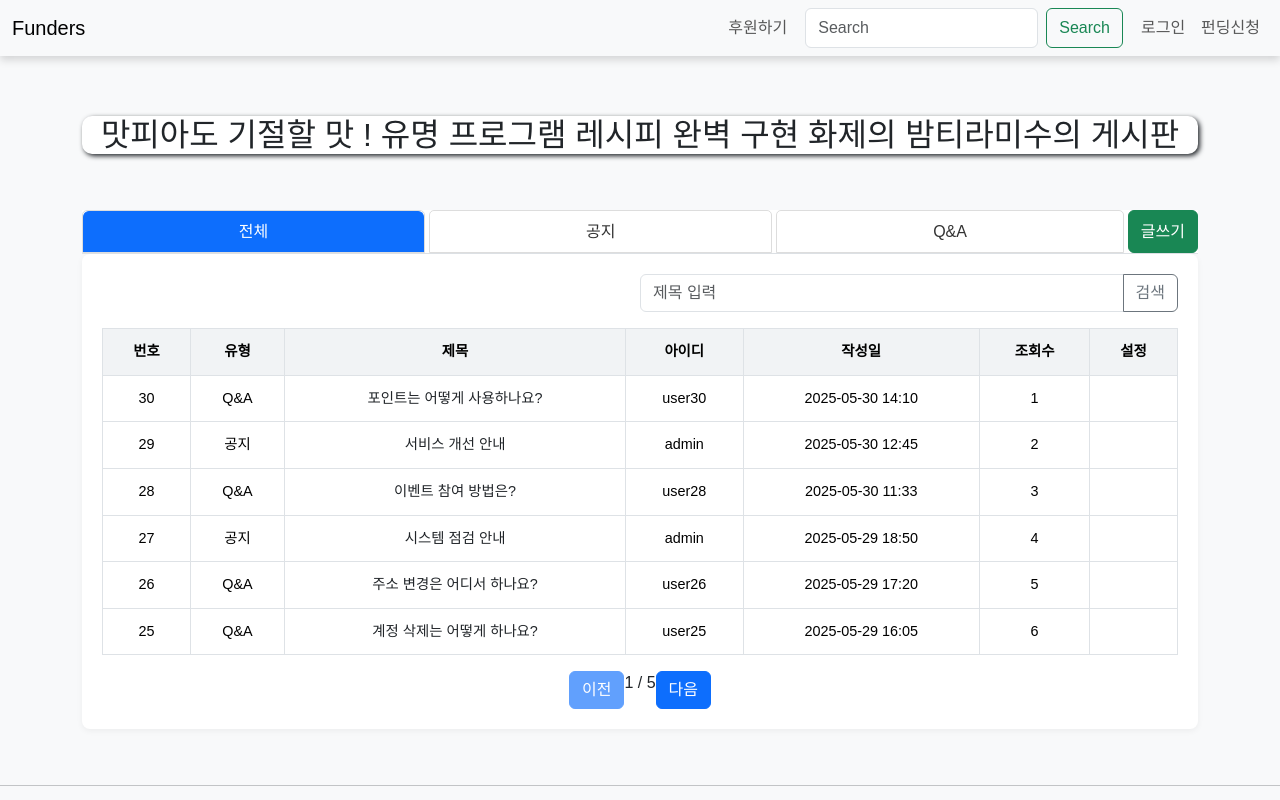
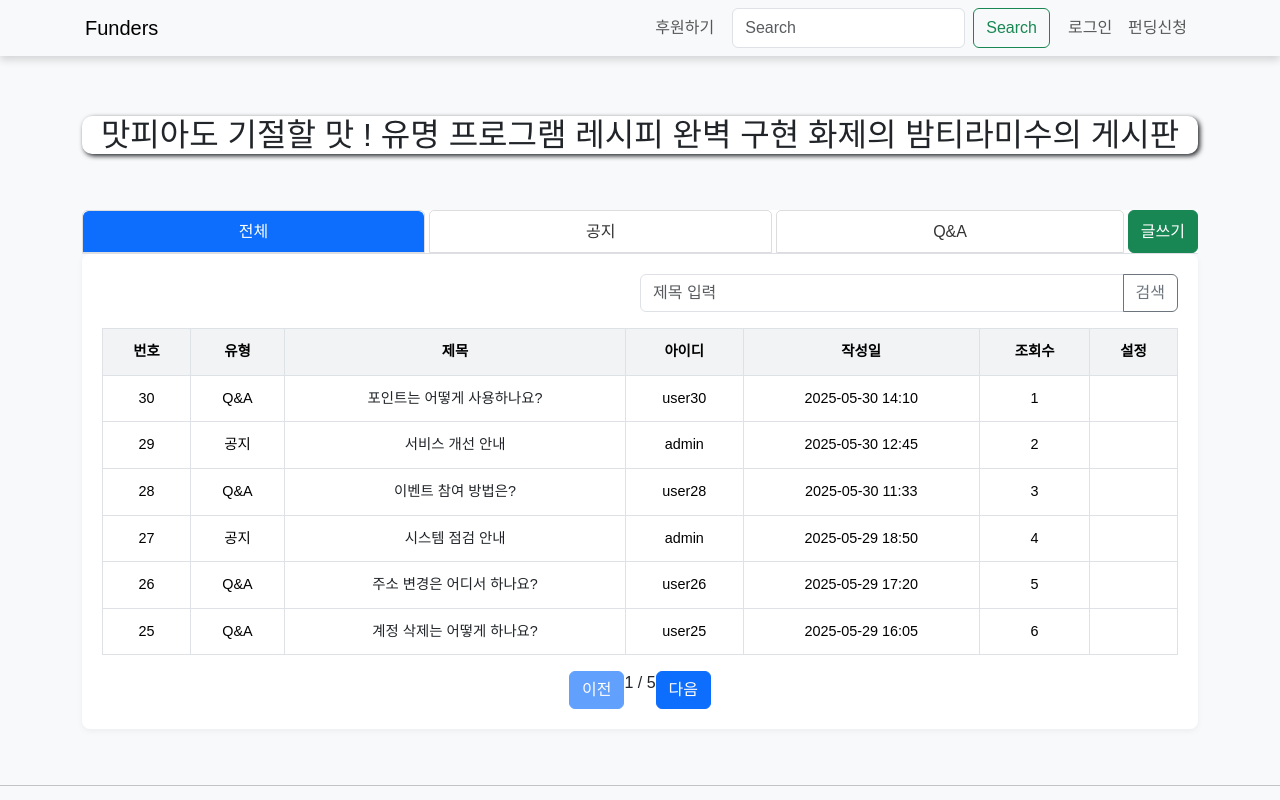
Before and after one commit to winjun1128/CommunityCloudFunding_refactoring, a React (Create React App) app: page /community/1 in a window 1280 px wide. Shown: the top 800 px of the page. Built offline with nearby package versions, Linux system fonts and the light colour scheme.

Commit message:
인덱스 스타일 충돌해결

```diff
--- a/src/pages/Community.css
+++ b/src/pages/Community.css
@@ -141,3 +141,9 @@ footer a:hover {
   text-decoration: underline;
   color: #555;
 }
+
+.community-navbar-inner {
+  max-width: 1150px;
+  margin: 0 auto;
+  padding: 0 20px;
+}
--- a/src/pages/Community.js
+++ b/src/pages/Community.js
@@ -340,7 +340,7 @@ function Community() {
         <div className="community-all-container">
             <header>
                 <Navbar expand="lg" className="bg-body-tertiary w-100 h-100">
-                    <Container fluid>
+                    <Container fluid className="community-navbar-inner">
                         <Navbar.Brand as={Link} to="/">Funders</Navbar.Brand>
                         <Navbar.Toggle aria-controls="navbarScroll" />
                         <Navbar.Collapse id="navbarScroll">
--- a/src/pages/Index.css
+++ b/src/pages/Index.css
@@ -238,7 +238,3 @@ footer a {
     color: red;
     animation: jump 1s ease-in-out infinite;
 }
-
-.footer-style{
-    padding-left: 20px;
-}
--- a/src/pages/Index.js
+++ b/src/pages/Index.js
@@ -249,7 +249,6 @@ function Index() {
                 </Container>
             </main>
             <SellModal show={showSellModal} onClose={() => setShowSellModal(false)} ></SellModal>
-            <hr></hr>
             <footer style={{paddingLeft:'6%'}}>
                 <h5>5판3선</h5>
                 <h6>주소: 천안시 동남구 대흥로 215 백자빌딩 7층</h6>
--- a/src/pages/LogIn.css
+++ b/src/pages/LogIn.css
@@ -7,7 +7,7 @@
     /* 배경색 추가 */
 }
 
-.login-list-navbar-inner {
+.login-navbar-inner {
     max-width: 1150px;
     margin: 0 auto;
     padding: 0 20px;
```
